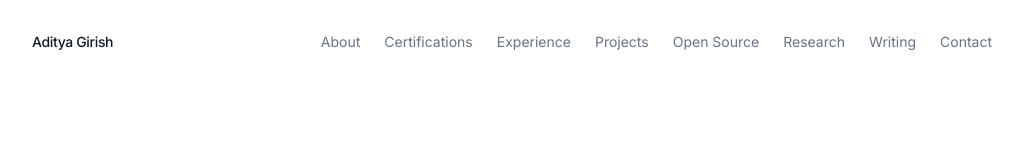
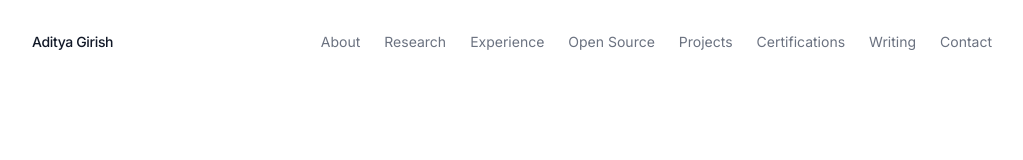
Before and after one commit to adityagirishh/adityagirishh.github.io, a React (Vite) app: page / in a window 1280 px wide. Shown: the top 160 px of the page, without its empty margins (128-1151 px from the left). Built offline with nearby package versions, Linux system fonts and the light colour scheme.

Commit message:
reformat navbar

```diff
--- a/src/components/Navbar.jsx
+++ b/src/components/Navbar.jsx
@@ -3,11 +3,11 @@ import { useState } from 'react'
 
 const links = [
   { label: 'About', href: '#about' },
+  { label: 'Research', href: '#research' },
+  { label: 'Experience', href: '#experience' },
+  { label: 'Open Source', href: '#opensource' },
+  { label: 'Projects', href: '#projects' },
   { label: 'Certifications', href: '#certifications' },
-  { label: 'Experience', href: '#experience' },
-  { label: 'Projects', href: '#projects' },
-  { label: 'Open Source', href: '#opensource' },
-  { label: 'Research', href: '#research' },
   { label: 'Writing', href: '#writing' },
   { label: 'Contact', href: '#contact' }
 ]
```
